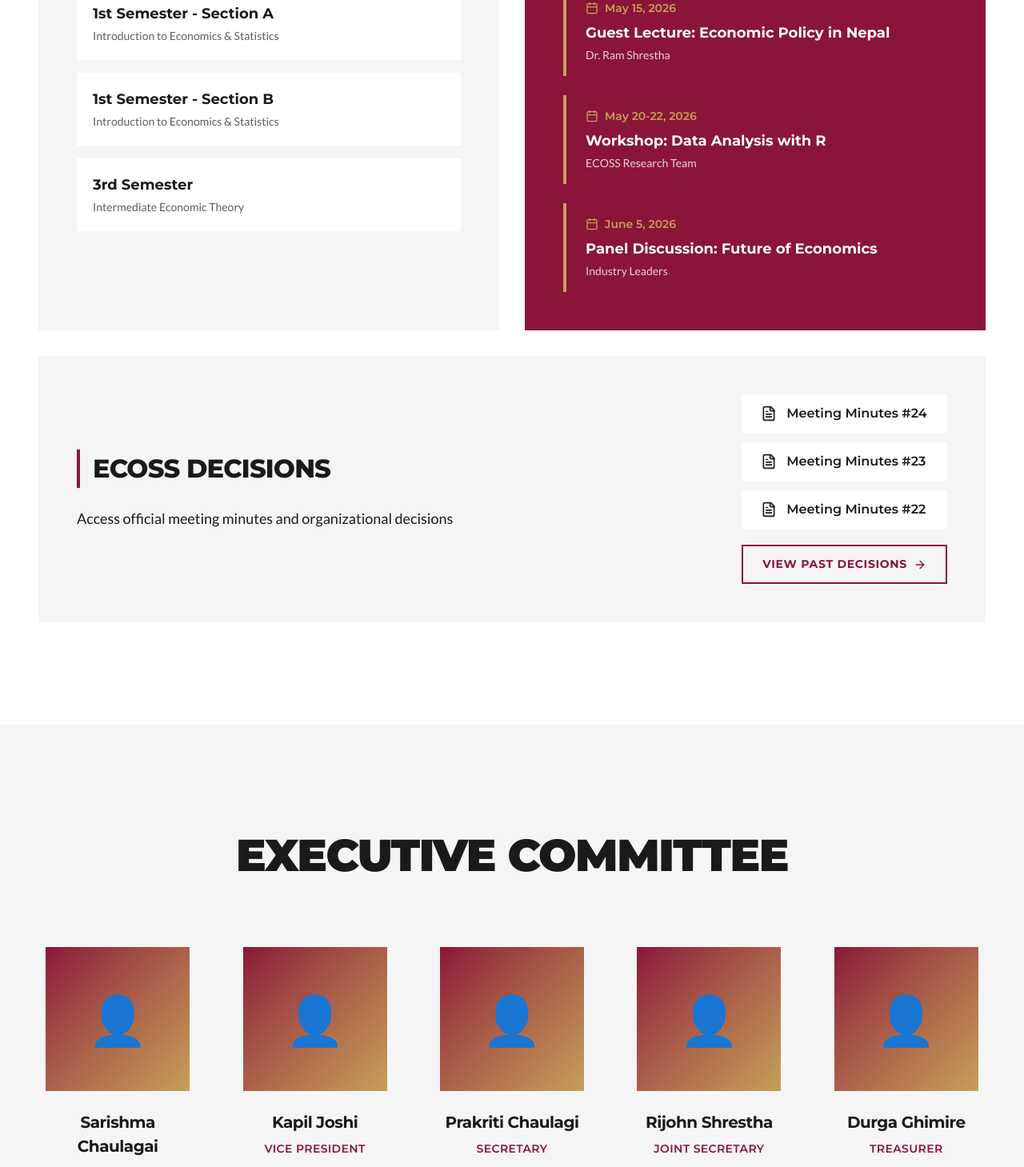
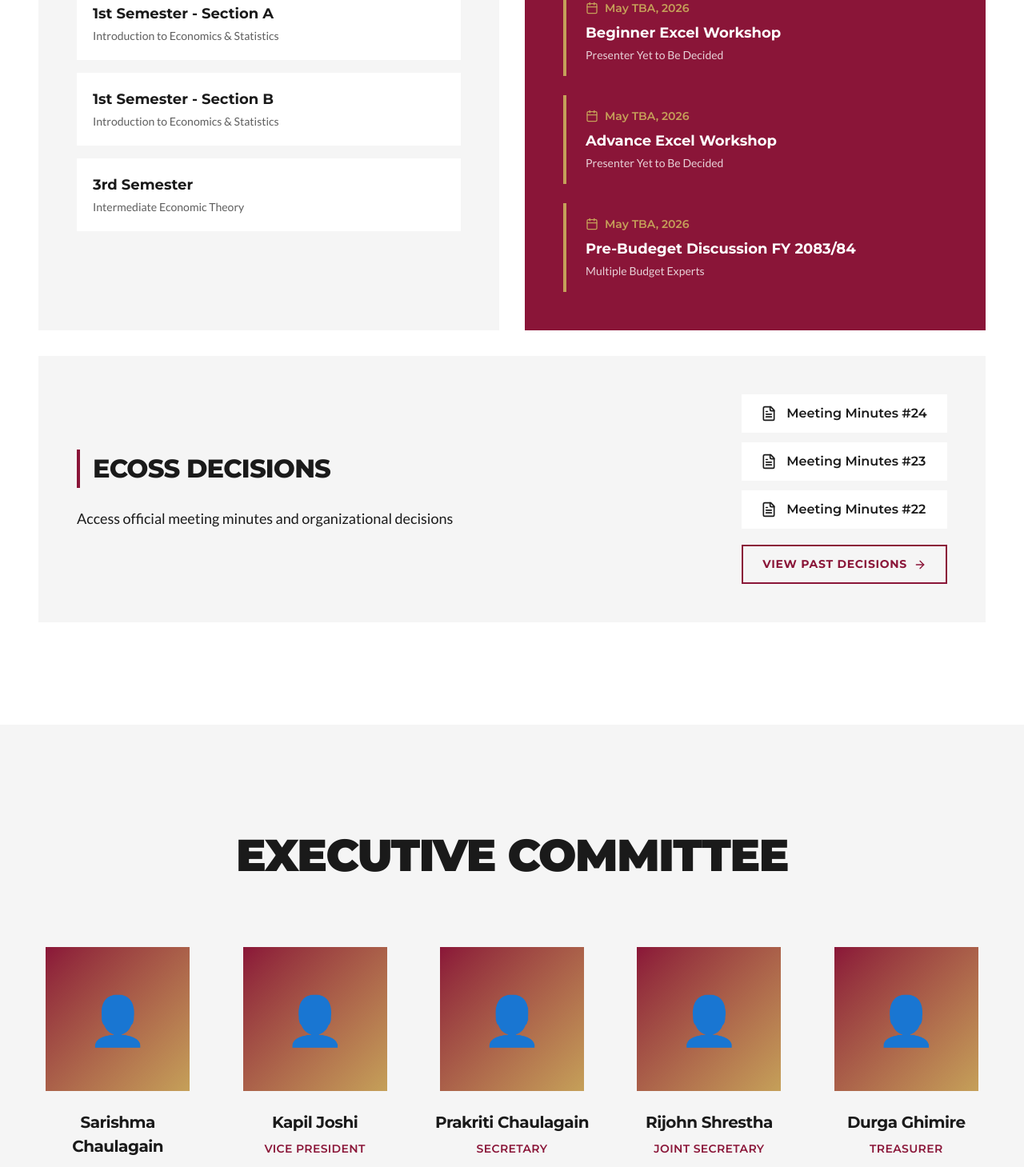
Before and after one commit to siteecoss/ecoss, a React (Vite) app: page / in a window 1280 px wide. Shown: the part 3593-5052 px from the top of the page at 80% size. Built offline with nearby package versions, Linux system fonts and the light colour scheme.

Commit message:
Update App.tsx

```diff
--- a/src/app/App.tsx
+++ b/src/app/App.tsx
@@ -463,9 +463,9 @@ export default function App() {
 
               <div className="space-y-6">
                 {[
-                  { date: 'May 15, 2026', title: 'Guest Lecture: Economic Policy in Nepal', speaker: 'Dr. Ram Shrestha' },
-                  { date: 'May 20-22, 2026', title: 'Workshop: Data Analysis with R', speaker: 'ECOSS Research Team' },
-                  { date: 'June 5, 2026', title: 'Panel Discussion: Future of Economics', speaker: 'Industry Leaders' }
+                  { date: 'May TBA, 2026', title: 'Beginner Excel Workshop', speaker: 'Presenter Yet to Be Decided' },
+                  { date: 'May TBA, 2026', title: 'Advance Excel Workshop', speaker: 'Presenter Yet to Be Decided' },
+                  { date: 'May TBA, 2026', title: 'Pre-Budeget Discussion FY 2083/84', speaker: 'Multiple Budget Experts' }
                 ].map((event, idx) => (
                   <div key={idx} className="border-l-4 border-[#C5A059] pl-6 py-4">
                     <div className="flex items-center gap-2 mb-2">
@@ -561,9 +561,9 @@ export default function App() {
           {/* Leadership Row */}
           <div className="grid grid-cols-2 md:grid-cols-5 gap-8 lg:gap-12 mb-12">
             {[
-              { name: 'Sarishma Chaulagai', role: 'President' },
+              { name: 'Sarishma Chaulagain', role: 'President' },
               { name: 'Kapil Joshi', role: 'Vice President' },
-              { name: 'Prakriti Chaulagi', role: 'Secretary' },
+              { name: 'Prakriti Chaulagain', role: 'Secretary' },
               { name: 'Rijohn Shrestha', role: 'Joint Secretary' },
               { name: 'Durga Ghimire', role: 'Treasurer' }
             ].map((member, idx) => (
@@ -598,12 +598,12 @@ export default function App() {
           {/* Executive Members */}
           <div className="grid grid-cols-2 md:grid-cols-3 lg:grid-cols-6 gap-6 lg:gap-8">
             {[
+              'Beeja Bohara',
+              'Dinesh Pant',
               'Piyush Bohara',
-              'Beeja Bohara',
-              'Tek Prasad Regmi',
               'Radha Kharel',
-              'Dinesh Pant',
-              'Sandeep Bhandari'
+              'Sandeep Bhandari',
+              'Tek Prasad Regmi'
             ].map((name, idx) => (
               <div key={idx} className="text-center">
                 <div className="mb-4 mx-auto bg-gradient-to-br from-[#8A1538] to-[#C5A059] flex items-center justify-center text-white aspect-square" style={{ width: 'clamp(100px, 100%, 140px)' }}>
```
